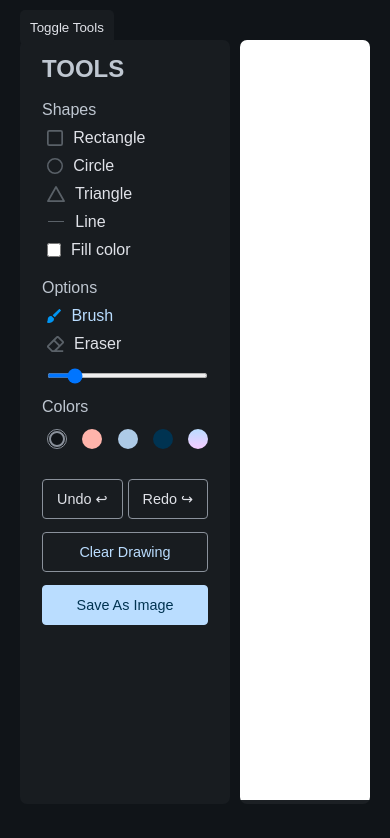
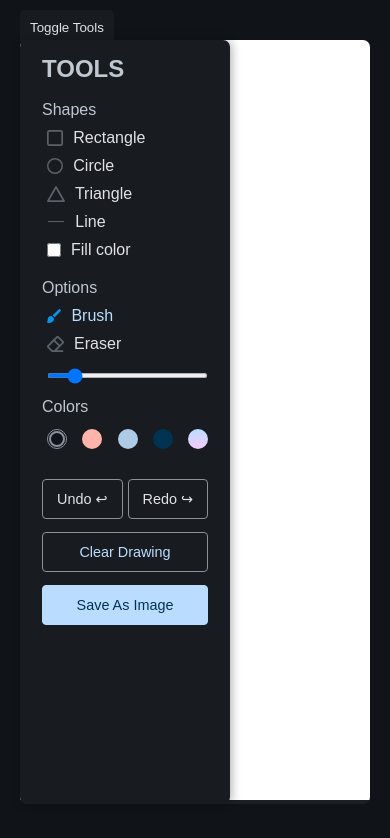
Before and after one commit to yashrajbharti/drawing-board, a plain HTML site: page index.html in a window 390 px wide. Both pictures are taken after a click on the button "Toggle Tools". Drawn offline with Linux system fonts and the light colour scheme.

Commit message:
add drawing

```diff
--- a/style.css
+++ b/style.css
@@ -262,11 +262,28 @@ input[type="checkbox"] {
     display: block;
   }
 
+  .container {
+    position: relative;
+  }
+
+  .tools-board {
+    position: absolute;
+    top: 0;
+    left: 0;
+    z-index: 10;
+    height: 100%;
+    overflow-y: auto;
+    box-shadow: 2px 0 10px rgba(0, 0, 0, 0.3);
+  }
+
+  .drawing-board {
+    width: 100%;
+  }
+
   .drawing-board canvas {
     width: 100%;
     height: 90dvh;
   }
-
 
   [aria-expanded="false"]+.container>.tools-content {
     display: none;
```
